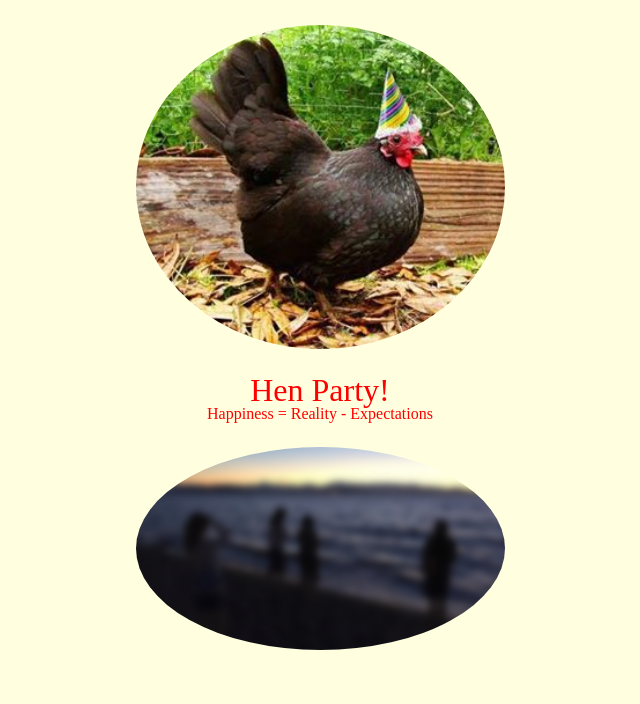
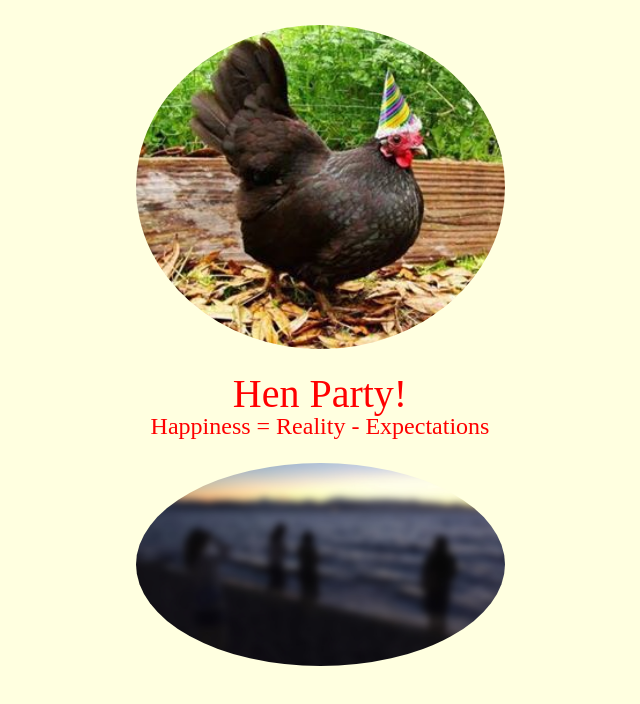
Before and after one commit to samhamm/henparty, a plain HTML site: page index.html in a window 1280 px wide. Shown: the whole page, without its empty margins (320-960 px from the left). Drawn offline with Linux system fonts and the light colour scheme; a web font is replaced by a local one.

Commit message:
bigger text

```diff
--- a/css/style.css
+++ b/css/style.css
@@ -7,13 +7,13 @@
 h1 {
   text-align: center;
   font-family: 'Radley', serif;
-  font-size: 2em;
+  font-size: 2.5em;
 }
 
 p {
   text-align: center;
   font-family: 'Radley', serif;
-
+  font-size: 1.5em;
 }
 
 .img_container {
```
